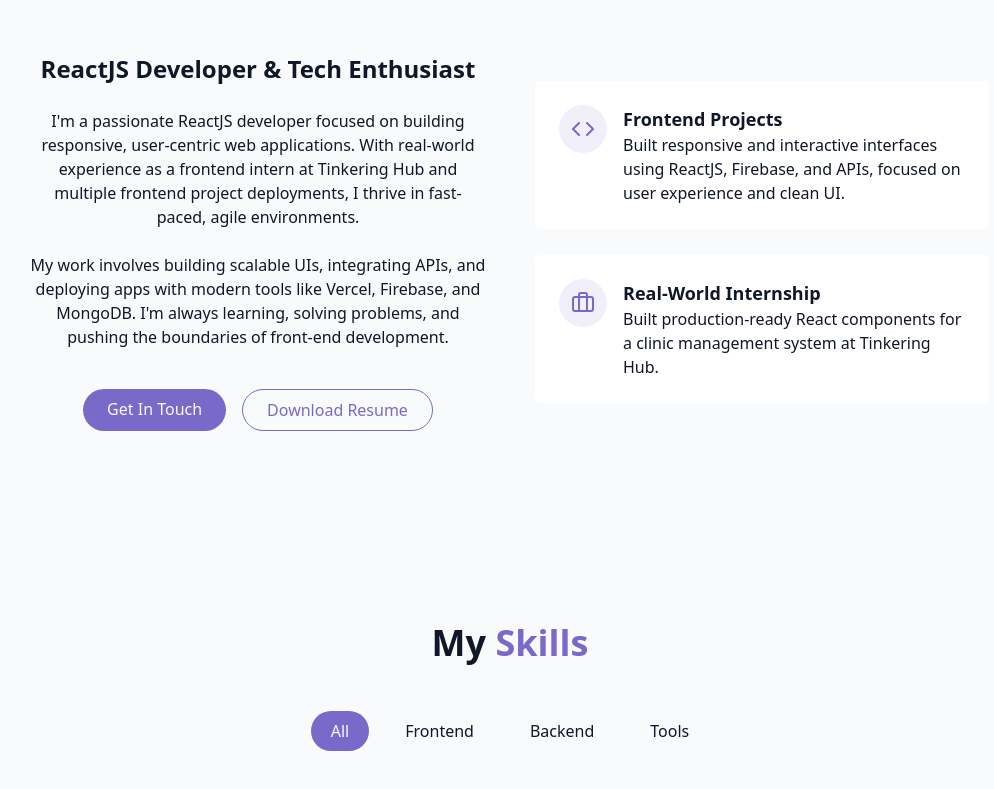
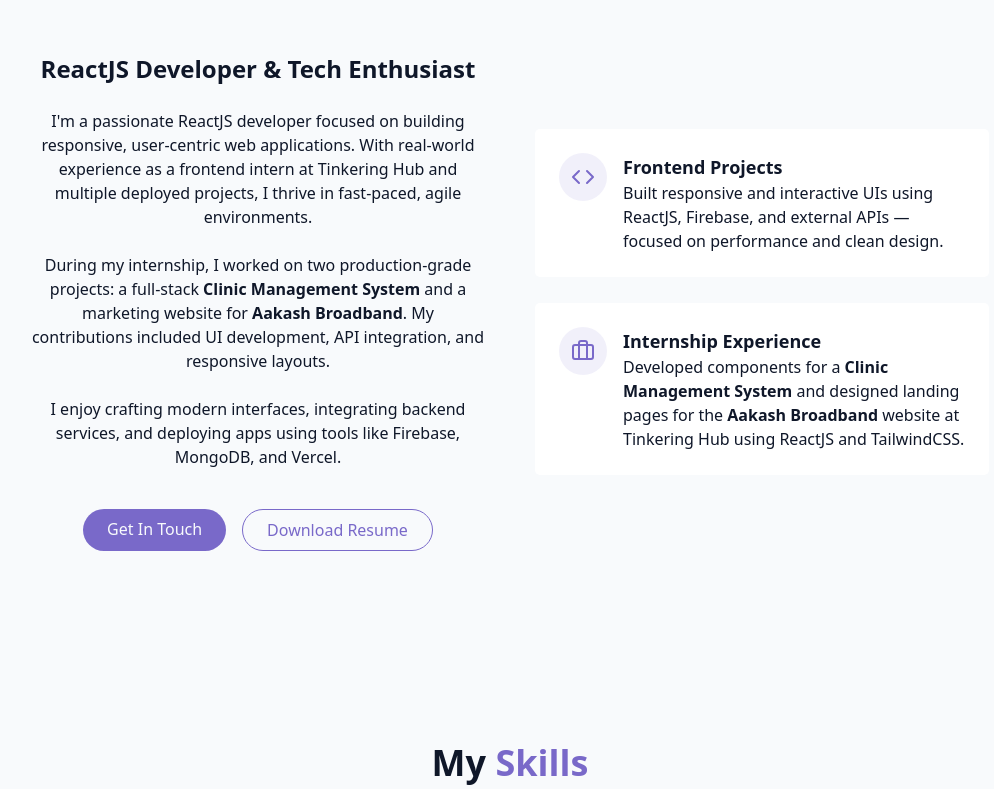
Before and after one commit to sushmita-Purbey/My_Portfolio, a React (Vite) app: page / in a window 1280 px wide. Shown: the part 931-1720 px from the top of the page, without its empty margins (130-1124 px from the left). Built offline with nearby package versions, Linux system fonts and the light colour scheme; the HTML template or start-up script is replaced by a standard one.

Commit message:
Update AboutSection component

```diff
--- a/src/components/AboutSection.jsx
+++ b/src/components/AboutSection.jsx
@@ -17,15 +17,20 @@
             <p className="text-muted-foreground">
               I'm a passionate ReactJS developer focused on building responsive,
               user-centric web applications. With real-world experience as a frontend
-              intern at Tinkering Hub and multiple frontend project deployments,
-              I thrive in fast-paced, agile environments.
+              intern at Tinkering Hub and multiple deployed projects, I thrive in
+              fast-paced, agile environments.
             </p>
 
             <p className="text-muted-foreground">
-              My work involves building scalable UIs, integrating APIs,
-              and deploying apps with modern tools like Vercel, Firebase, and MongoDB.
-              I'm always learning, solving problems, and pushing the boundaries
-              of front-end development.
+              During my internship, I worked on two production-grade projects:
+              a full-stack <strong>Clinic Management System</strong> and a marketing
+              website for <strong>Aakash Broadband</strong>. My contributions included UI development,
+              API integration, and responsive layouts.
+            </p>
+
+            <p className="text-muted-foreground">
+              I enjoy crafting modern interfaces, integrating backend services, and
+              deploying apps using tools like Firebase, MongoDB, and Vercel.
             </p>
 
             <div className="flex flex-col sm:flex-row gap-4 pt-4 justify-center">
@@ -52,25 +57,24 @@
                 <div className="text-left">
                   <h4 className="font-semibold text-lg">Frontend Projects</h4>
                   <p className="text-muted-foreground">
-                    Built responsive and interactive interfaces using ReactJS,
-                    Firebase, and APIs, focused on user experience and clean UI.
+                    Built responsive and interactive UIs using ReactJS, Firebase,
+                    and external APIs — focused on performance and clean design.
                   </p>
                 </div>
               </div>
             </div>
-
-
 
             <div className="gradient-border p-6 card-hover">
               <div className="flex items-start gap-4">
                 <div className="p-3 rounded-full bg-primary/10">
                   <Briefcase className="h-6 w-6 text-primary" />
                 </div>
-
                 <div className="text-left">
-                  <h4 className="font-semibold text-lg">Real-World Internship</h4>
+                  <h4 className="font-semibold text-lg">Internship Experience</h4>
                   <p className="text-muted-foreground">
-                    Built production-ready React components for a clinic management system at Tinkering Hub.
+                    Developed components for a <strong>Clinic Management System</strong> and
+                    designed landing pages for the <strong>Aakash Broadband</strong> website
+                    at Tinkering Hub using ReactJS and TailwindCSS.
                   </p>
                 </div>
               </div>
```
